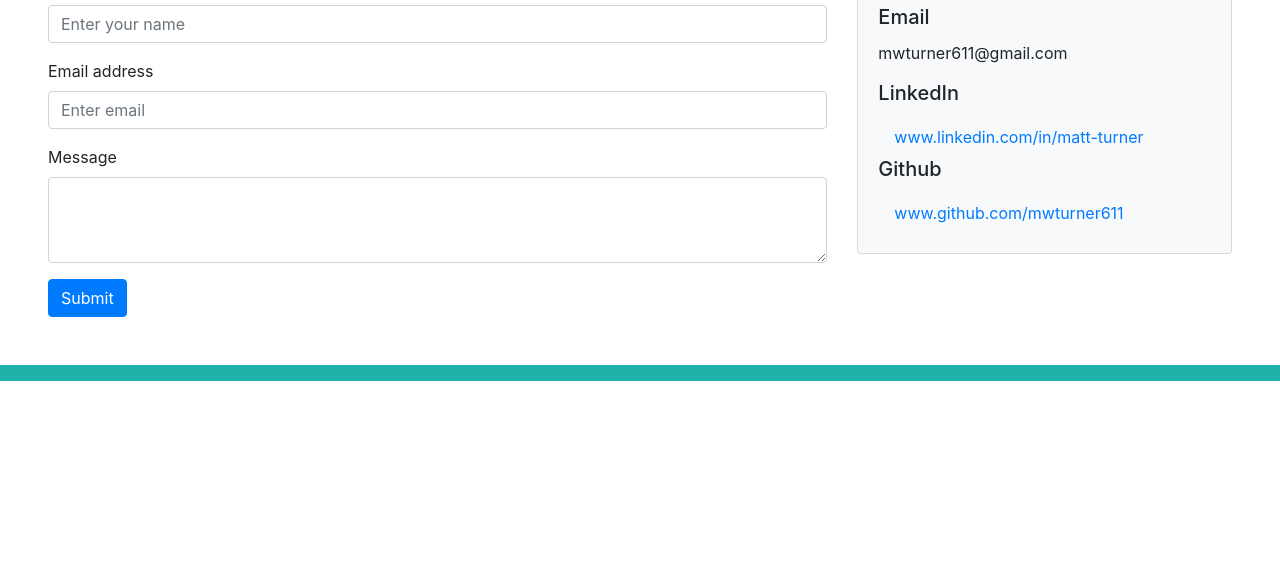
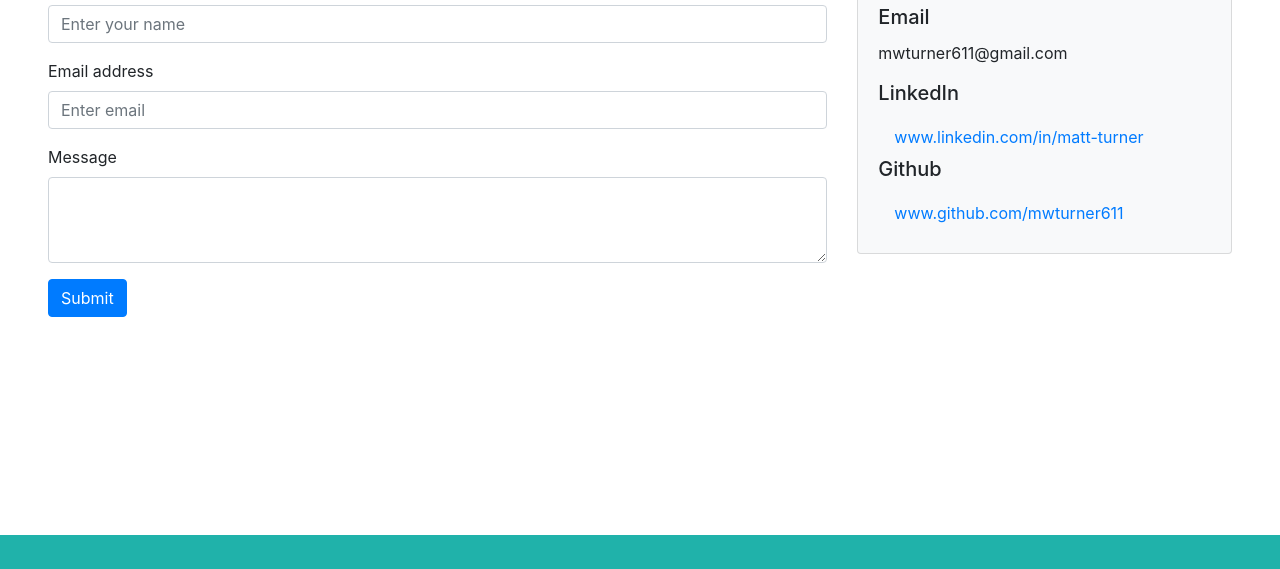
Before and after one commit to mwturner611/Mwturner611.github.io, a plain HTML site: page contact.html in a window 1280 px wide. Shown: the part 231-800 px from the top of the page. Drawn offline with nearby package versions, Linux system fonts and the light colour scheme.

Commit message:
updated sticky footer

```diff
--- a/assets/CSS/style.css
+++ b/assets/CSS/style.css
@@ -1,7 +1,8 @@
 
-/* padd body to account for fixed header */
+/* padd body to account for fixed header and footer */
 body{
-    padding-top:70px
+    padding-top:70px;
+    padding-bottom: 70px;
 }
 
 /* set background color of navbar */
--- a/contact.html
+++ b/contact.html
@@ -73,8 +73,10 @@
 
     </main>
 
-    <footer class="navbar navbar-default navbar-fixed-bottom navcol">
-
+    <footer class="container-flex fixed-bottom">
+      <nav class="navbar navbar-expand-lg navbar-light navcol">
+          <h1 class="navbar-brand"></h1>
+      </nav>
     </footer>
 
     <!-- Bootstrap links -->
```
Also changed, not shown: index.html (+4 -2 lines), portfolio.html (+4 -2 lines).
